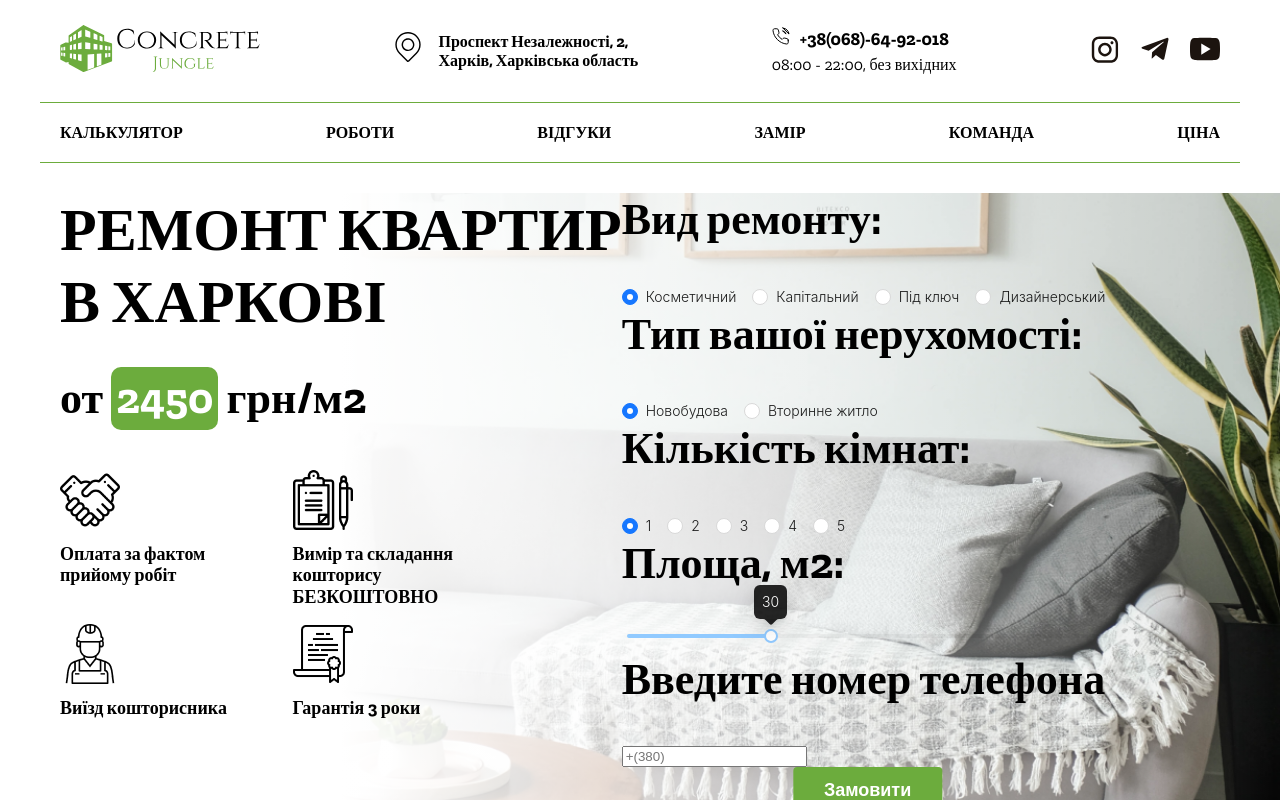
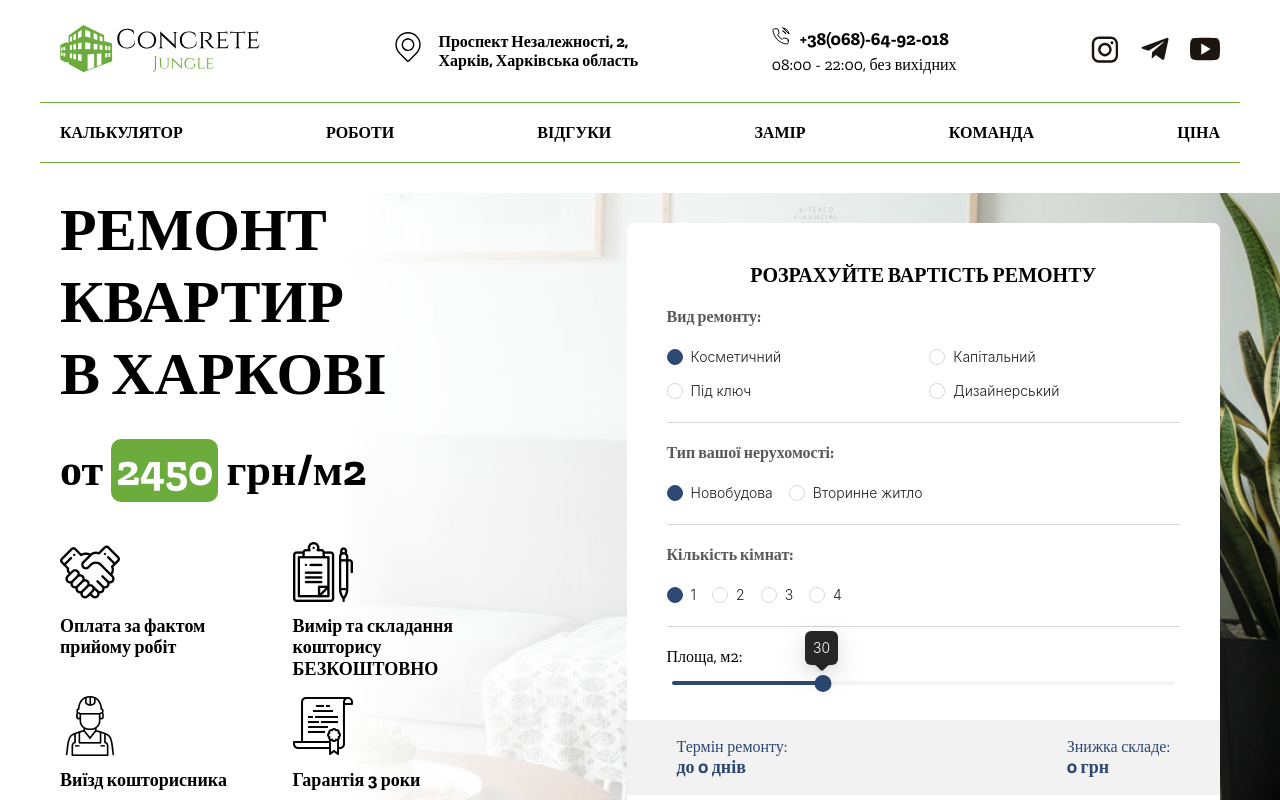
Before and after one commit to VladislavkiSelov/Concrete-Jungle, a React (Create React App) app in the folder app/: page / in a window 1280 px wide. Shown: the top 800 px of the page. Built offline with nearby package versions, Linux system fonts and the light colour scheme.

Commit message:
add adaptive Calculator

```diff
--- a/app/src/components/Button/Button.scss
+++ b/app/src/components/Button/Button.scss
@@ -9,7 +9,4 @@
     font-size: 18px;
     font-weight: 700;
     cursor: pointer;
-    position: relative;
-    left: 50%;
-    transform: translateX(-50%);
 }
--- a/app/src/components/Calculator/Calculator.jsx
+++ b/app/src/components/Calculator/Calculator.jsx
@@ -1,15 +1,18 @@
 import React from "react";
 import {Button} from "../Button/Button";
-import { Radio, Slider } from "antd";
+import { Radio, Slider,ConfigProvider } from "antd";
 import { useForm } from "react-hook-form";
 import { useState } from "react";
+import './Calculator.scss'
 
 export default function Calculator() {
   const [valueTypeRepair, setValueTypeRepair] = useState("Косметичний");
   const [valueBuilding, setValueBuilding] = useState("Новобудова");
   const [valueNumberRoom, setValueNumberRoom] = useState(1);
-    const [valueSlider, setValueSlider] = useState(30);
-    const validatePhone = /^\+380\d{3}\d{2}\d{2}\d{2}$/;
+  const [day, setDay] = useState(0);
+  const [price, setPrice] = useState(0);
+  const [valueSlider, setValueSlider] = useState(30);
+  const validatePhone = /^\+380\d{3}\d{2}\d{2}\d{2}$/;
 
   const { register, handleSubmit, reset, formState: { errors } } = useForm();
 
@@ -30,14 +33,43 @@ export default function Calculator() {
     setValueNumberRoom(e.target.value);
   };
 
-  return <form onSubmit={handleSubmit(onSubmitForm)}>
+  return <form className="formCalculator" onSubmit={handleSubmit(onSubmitForm)}>
+      <ConfigProvider
+    theme={{
+        components: {
+          Slider: {
+            // colorPrimary: '#2d4872',
+            handleColor:'#2d4872',
+            handleActiveColor:'#2d4872',
+            trackBg:'#2d4872',
+            trackHoverBg:'#2d4872',
+            dotActiveBorderColor: '#2d4872',
+            colorPrimaryBorderHover: '#2d4872',
+            dotBorderColor: '#2d4872',
+            colorBgElevated: '#2d4872',
+            handleSize: 13,
+            handleSizeHover: 13,
+            algorithm: true,
+          },
+          Radio: {
+            // colorPrimary: '#2d4872',
+            colorWhite: '#2d4872',
+            colorPrimary: '#2d4872',
+            colorTextLightSolid: '#fff',
+
+            algorithm: true,
+          }
+        },
+    }}
+  >
+    <h2>Розрахуйте вартість ремонту</h2>
       <div className="typeRepair">
         <h2>Вид ремонту:</h2>
-        <Radio.Group onChange={typeRepairOnChange} value={valueTypeRepair}>
+        <Radio.Group className="box_repair_radio" onChange={typeRepairOnChange} value={valueTypeRepair}>
           <Radio value={"Косметичний"}>Косметичний</Radio>
           <Radio value={"Капітальний"}>Капітальний</Radio>
           <Radio value={"Під ключ"}>Під ключ</Radio>
-          <Radio value={"Дизайнерський"}>Дизайнерський</Radio>
+            <Radio value={"Дизайнерський"}>Дизайнерський</Radio>
         </Radio.Group>
       </div>
       <div className="typeBuilding">
@@ -54,17 +86,29 @@ export default function Calculator() {
           <Radio value={2}>2</Radio>
           <Radio value={3}>3</Radio>
           <Radio value={4}>4</Radio>
-          <Radio value={5}>5</Radio>
         </Radio.Group>
       </div>
-      <div>
+      <div className="squareRoom">
         <h2>Площа, м2:</h2>
         <Slider defaultValue={30} onChange={setValueSlider} tooltip={{ open: true }} value={valueSlider} />
+    </div>
+    <div className="sale_repaire">
+      <div>
+        <h3>Термін ремонту:</h3>
+        <h4>до {day} днів</h4>
       </div>
+      <div>
+        <h3>Знижка складе:</h3>
+        <h4>{price} грн</h4>
+      </div>
+    </div>
       <div className="call">
-          <h2>Введите номер телефона</h2>
+      <h2>Введите номер телефона</h2>
+      <div>
           <input className={errors?.phone && 'error'} {...register("phone", { required: true, pattern: validatePhone })} placeholder='+(380)' />
           <Button text='Замовити' buttonClass='order_btn'/>
       </div>
+      </div>
+      </ConfigProvider>
     </form>;
 }
--- a/app/src/components/Calculator/Calculator.scss
+++ b/app/src/components/Calculator/Calculator.scss
@@ -0,0 +1,94 @@
+.formCalculator {
+  margin-top: 30px;
+  margin-bottom: 30px;
+  border-radius: 7px;
+  background: #fff;
+  padding: 40px;
+  & > h2 {
+    font-size: 20px;
+    font-weight: 900;
+    text-align: center;
+    text-transform: uppercase;
+  }
+  .typeRepair,
+  .typeBuilding,
+  .numberRoom {
+    border-bottom: 1px solid rgba(214, 214, 214, 1);
+    padding: 20px 0;
+    h2 {
+      font-size: 16px;
+      font-weight: 700;
+      margin-bottom: 20px;
+      color: #595959;
+    }
+  }
+
+  .box_repair_radio {
+    display: flex;
+    flex-wrap: wrap;
+    gap: 12px;
+    & > label {
+      width: calc(50% - 14px);
+    }
+  }
+
+  .squareRoom {
+    padding: 20px 0;
+  }
+
+  .sale_repaire {
+    margin-left: -40px;
+    margin-right: -40px;
+    padding: 17px 50px;
+    background: #f2f2f2;
+    display: flex;
+    justify-content: space-between;
+    margin-bottom: 20px;
+    h3 {
+      color: #2d4872;
+      font-size: 16px;
+      font-weight: 400;
+    }
+    h4 {
+      color: #2d4872;
+      font-size: 18px;
+      font-weight: 700;
+    }
+  }
+
+  .call {
+    h2 {
+      color: rgba(89, 89, 89, 1);
+      font-size: 16px;
+      font-weight: 700;
+      margin-bottom: 20px;
+    }
+    div {
+      display: flex;
+      gap: 10px;
+    }
+    input {
+      padding: 12px;
+      border: 1px solid #ccc;
+    }
+  }
+
+  @media (max-width: 480px) {
+    .call {
+      div {
+        flex-direction: column;
+      }
+    }
+  }
+}
+//---------------------------------------------------------antd
+:where(.css-dev-only-do-not-override-ygnuas).ant-radio-wrapper .ant-radio-checked .ant-radio-inner {
+  background-color: #ffffff;
+}
+
+:where(.css-dev-only-do-not-override-ygnuas).ant-radio-wrapper .ant-radio-inner::after {
+  width: 24px;
+  height: 24px;
+  margin-block-start: -12px;
+  margin-inline-start: -12px;
+}
--- a/app/src/components/Footer/Footer.scss
+++ b/app/src/components/Footer/Footer.scss
@@ -5,7 +5,8 @@
     display: flex;
     justify-content: space-between;
     align-items: center;
-    padding: 50px 0;
+    padding-top: 50px;
+    padding-bottom: 50px;
   }
 
   .logo {
--- a/app/src/components/MainPageSection1/MainPageSection1.jsx
+++ b/app/src/components/MainPageSection1/MainPageSection1.jsx
@@ -5,7 +5,7 @@ import "./MainPageSection1.scss";
 export default function MainPageSection1() {
   return <section className="section1_wrapper">
       <div className="section1 container">
-        <div>
+        <div className="section1_left">
           <h1>
             ремонт квартир<br /> в Харкові
           </h1>
--- a/app/src/components/MainPageSection1/MainPageSection1.scss
+++ b/app/src/components/MainPageSection1/MainPageSection1.scss
@@ -26,6 +26,11 @@
 
   .section1 {
     display: flex;
+    gap: 20px;
+    justify-content: space-between;
+  }
+
+  .section1_left {
     h2 {
       font-size: 44px;
       font-weight: 700;
@@ -50,4 +55,11 @@
       }
     }
   }
+
+  @media (max-width: 850px) {
+    .section1 {
+     flex-direction: column;
+     max-width: 660px;
+    }
+  }
 }
```
